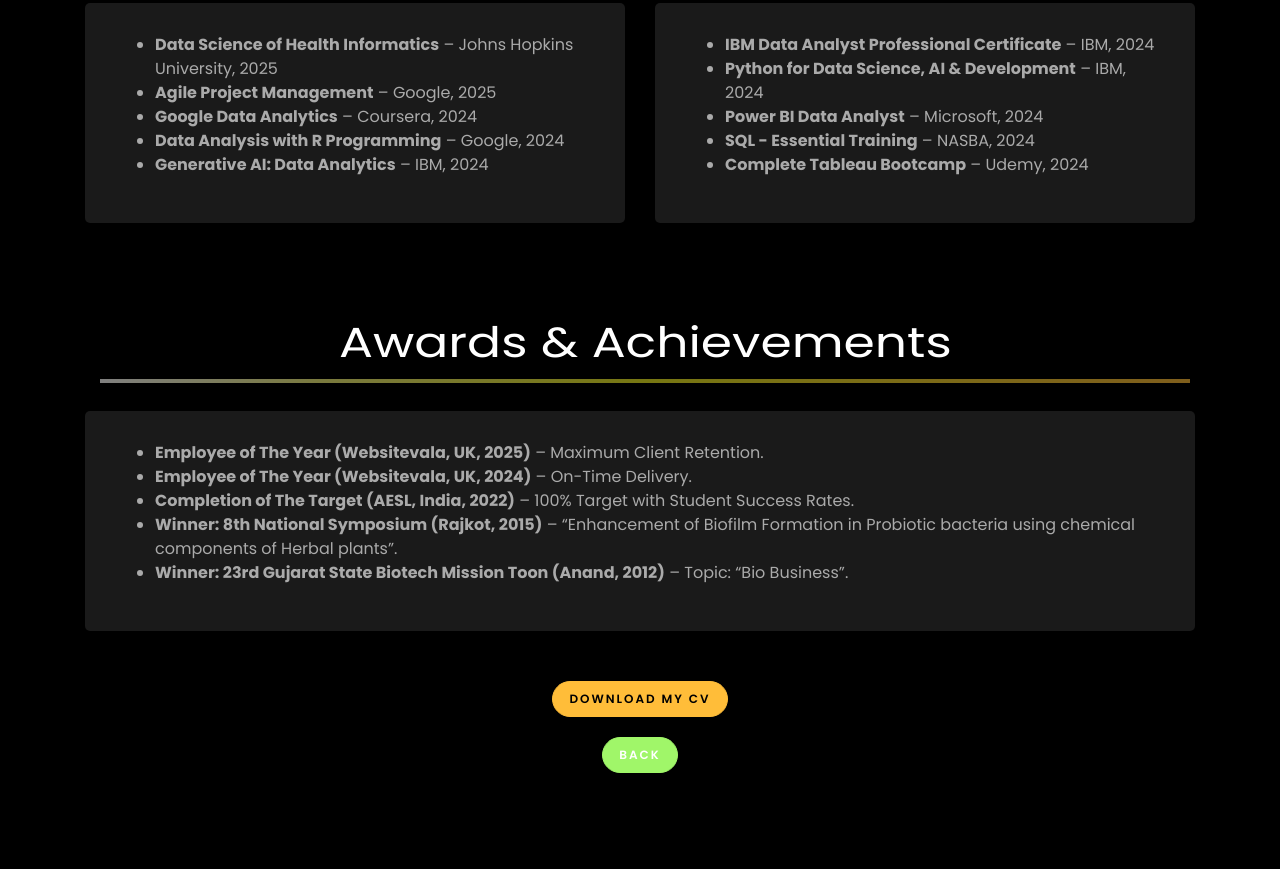
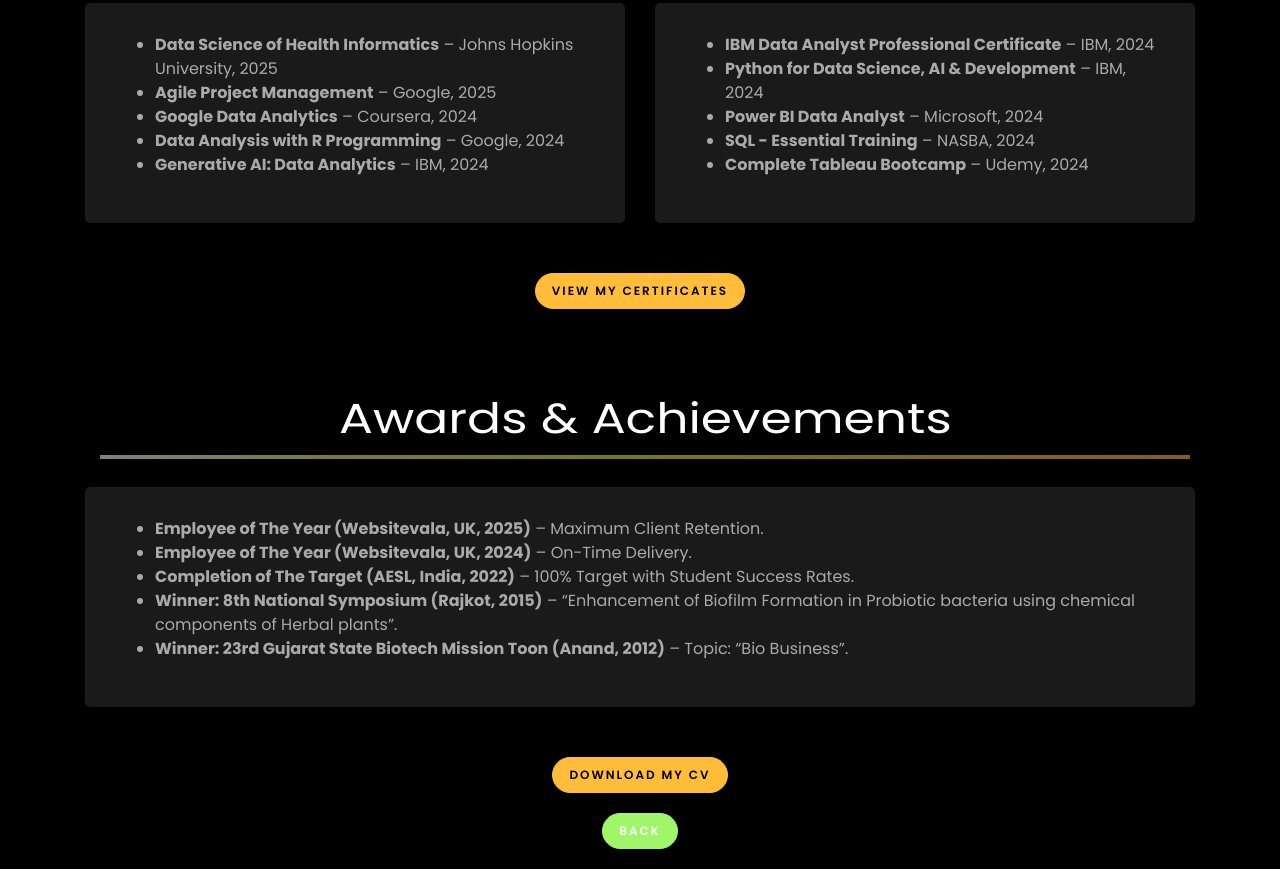
Before and after one commit to ShaguftaPathan/Portfolio_Website, a plain HTML site: page journey.html in a window 1280 px wide. Shown: the part 3737-4606 px from the top of the page. Before the commit the page ends 4530 px from the top, so only its background shows below. Drawn offline with Linux system fonts and the light colour scheme.

Commit message:
Journey Updated

```diff
--- a/journey.html
+++ b/journey.html
@@ -219,6 +219,14 @@
         </div>
       </div>
 
+    <div style="text-align:center; margin: 20px;">
+    <a href="https://shaguftapathan.github.io/Certifications/"
+           class="btn btn-primary btn-lg"
+           target="_blank"
+           rel="noopener noreferrer">
+          View My Certificates
+        </a>
+</div>
       <!-- Education
       <br><br>
       <div class="row">
```
